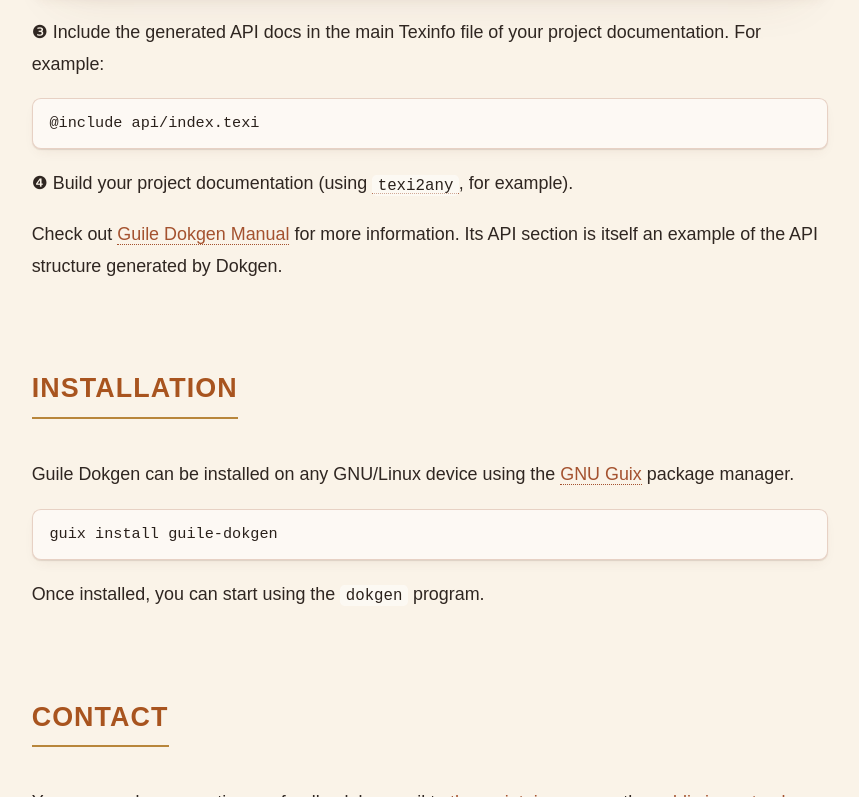
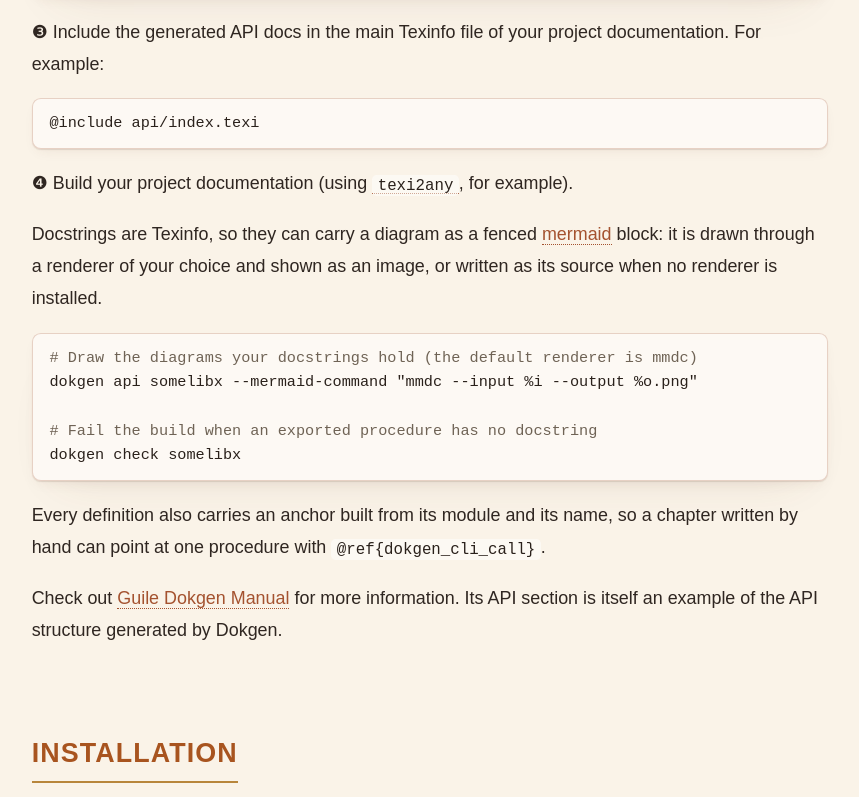
Before and after one commit to jjba23/guile-dokgen, a plain HTML site: page website/index.html in a window 1280 px wide. Shown: the part 1071-1868 px from the top of the page, without its empty margins (210-1069 px from the left). Drawn offline with Linux system fonts and the light colour scheme; a web font is replaced by a local one.

Commit message:
docs: document the diagrams, the check and the anchors
The manual gains a Diagrams chapter and a Checking chapter, the CLI
reference gains --mermaid-command and the check command, and the version
history its 0.7.0 entry.  The reference is regenerated from the sources,
including the two diagrams this library's own docstrings now carry, and
those images are committed: the renderer is a JavaScript tool the pinned
environment does not have, so `maak docs' points the chapter at the
images that are there and `maak docs-check' notices a diagram that
changed without its image following.

🤖 Generated with [ECA](https://eca.dev) (deepseek/deepseek-flash)

Co-Authored-By: eca-agent <git@eca.dev>

```diff
--- a/website/index.html
+++ b/website/index.html
@@ -24,7 +24,7 @@
              src="img/logo.svg"
              alt="Guile Dokgen" />
       </h1>
-      <p class="version">v0.6.2</p>
+      <p class="version">v0.7.0</p>
 
       <p>
         Generate <abbr title="Application Programming
@@ -105,6 +105,26 @@ dokgen api mylib --destination mydocs/api</pre>
         </div>
 
         <p>
+          Docstrings are Texinfo, so they can carry a diagram as a fenced
+          <a href="https://mermaid.js.org/" target="_blank">mermaid</a> block: it
+          is drawn through a renderer of your choice and shown as an image, or
+          written as its source when no renderer is installed.
+        </p>
+
+        <pre>
+<span class="comment"># Draw the diagrams your docstrings hold (the default renderer is mmdc)</span>
+dokgen api somelibx --mermaid-command "mmdc --input %i --output %o.png"
+
+<span class="comment"># Fail the build when an exported procedure has no docstring</span>
+dokgen check somelibx</pre>
+
+        <p>
+          Every definition also carries an anchor built from its module and its
+          name, so a chapter written by hand can point at one procedure with
+          <code>@ref{dokgen_cli_call}</code>.
+        </p>
+
+        <p>
           Check out <a href="manual/">Guile Dokgen Manual</a> for
           more information. Its API section is itself an example of
           the API structure generated by Dokgen.
```
Also changed, not shown: manual/api/diagrams/dokgen_commands-cec3eac2.png (added), manual/api/diagrams/dokgen_diagrams-bc388dc4.png (added), 7 other files.
